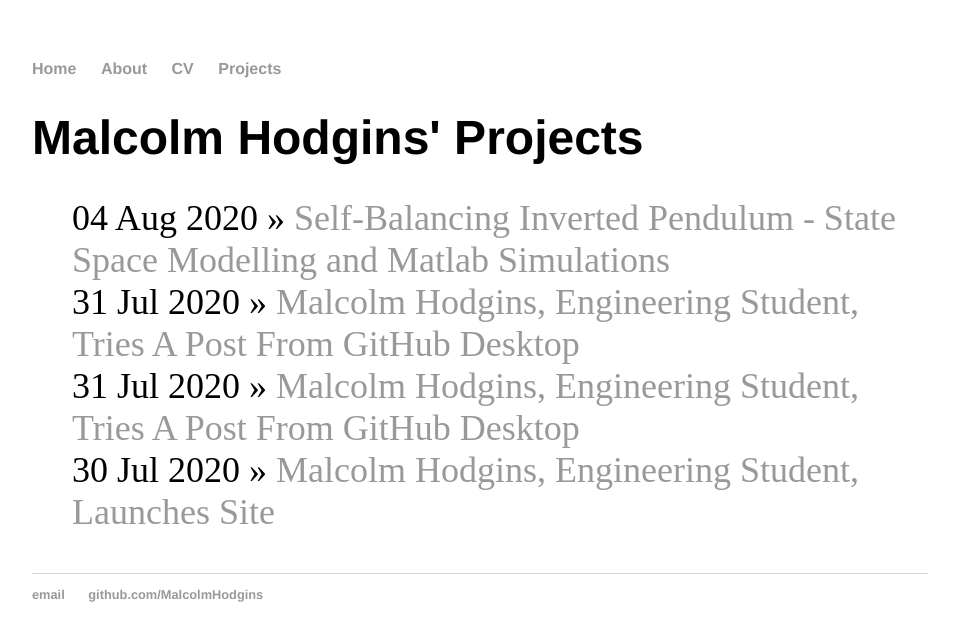
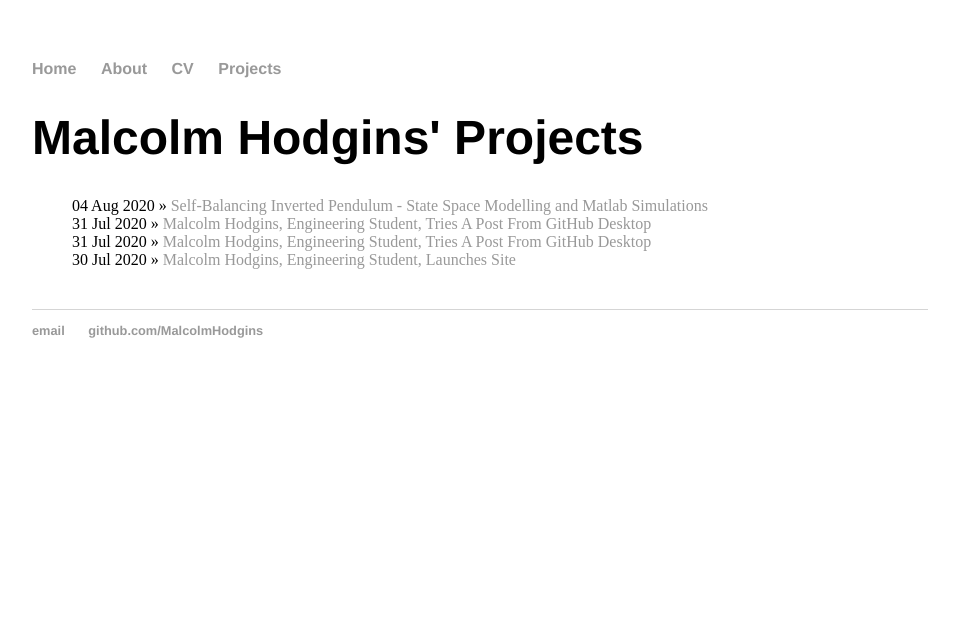
Before and after one commit to MalcolmHodgins/MalcolmHodgins.github.io, a Jekyll site: the page built from blog/index.html, in a window 1280 px wide. Shown: the top 641 px of the page, without its empty margins (160-1119 px from the left). Built offline with Jekyll 4.4.1, drawn with Linux system fonts in a browser that asks for light colours.

Commit message:
fixing post list style

```diff
--- a/css/main.css
+++ b/css/main.css
@@ -35,14 +35,15 @@ footer {
 
 ul.posts {
     margin: 20px auto 40px;
-    font-size: 1.5em;
+    font-size: 1.0em;
     list-style-type: circle;
+    list-style: none;
 }
 
-ul.posts li {
+/* ul.posts li {
     list-style: none;
     font-size: 1.5em;
-}
+} */
 
 img {
     display: block;
```
